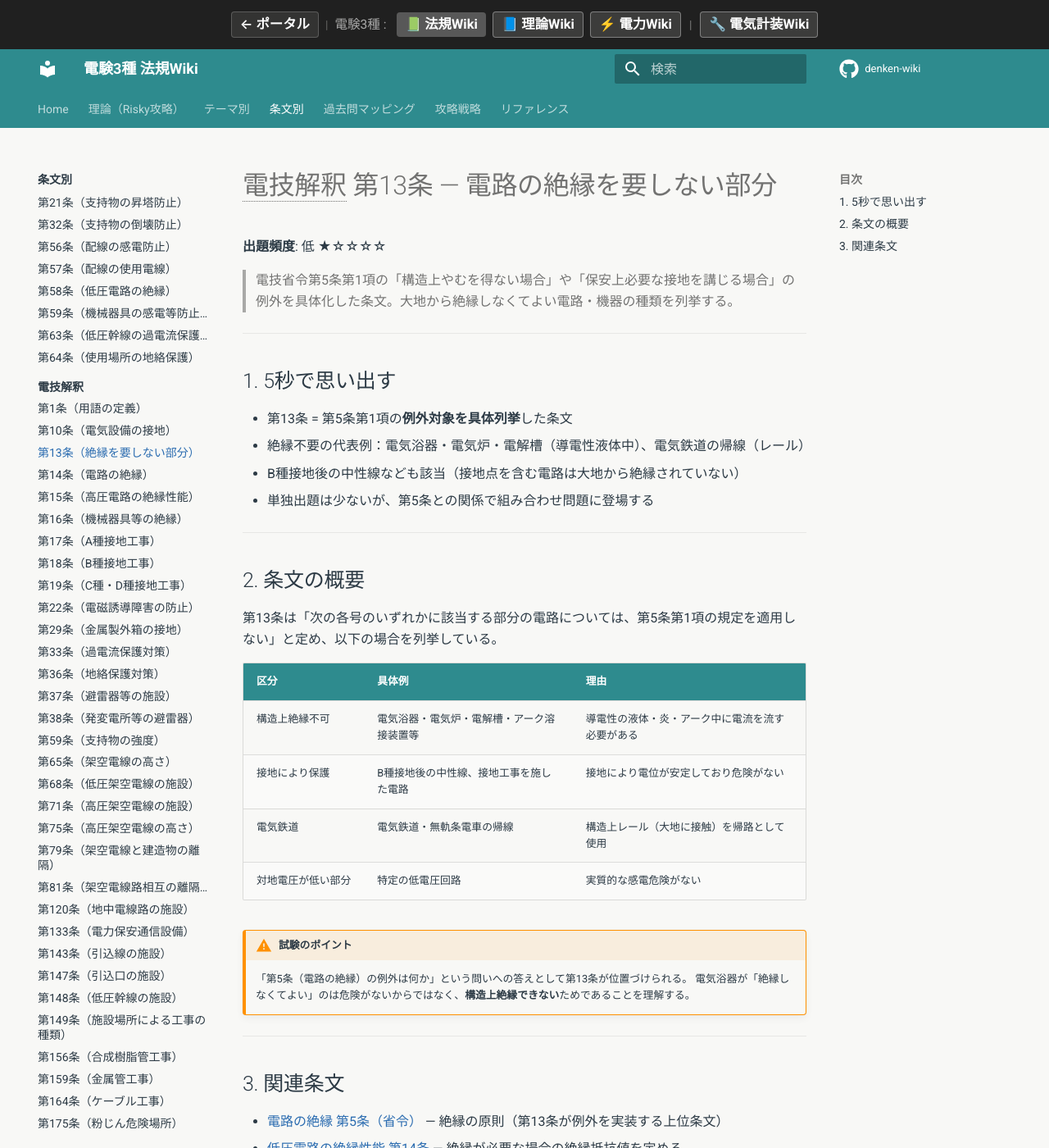
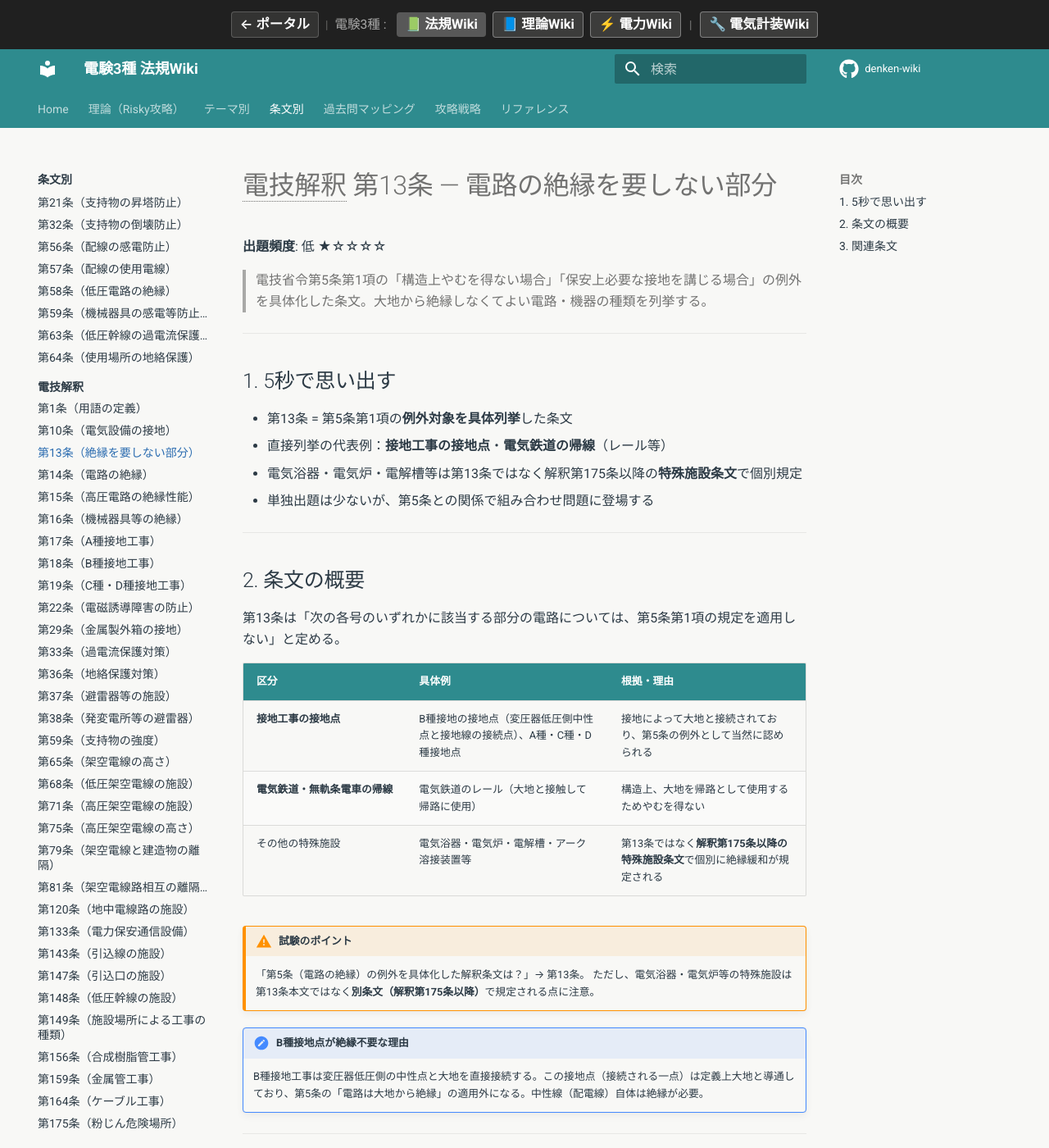
Before and after one commit to kfurufuru/denken-wiki, an MkDocs documentation site: the page built from docs/articles/kaishaku/13.md, in a window 1280 px wide and 1400 px high. Shown: the whole window at 82% size. Built offline with MkDocs 1.6.1 and Material for MkDocs 9.7.7, drawn with Linux system fonts in a browser that asks for light colours; comment, search, counter and statistics services are not loaded; some of the changed text lies outside the part shown.

Commit message:
fix: Opus品質チェック指摘3件を修正
- 省令第22条/第58条混同を修正（1/2000は第22条、第58条は絶縁抵抗値・1mA以下）
- 解釈第13条の内容を正確化（電気浴器等は第175条以降、第13条は接地点・帰線）
- kijun/5.md L358のリンク注記「中性線等」→「接地工事の接地点等」
- 解釈第24条の役割を「接地抵抗値計算式（150/Ig等）」に精密化

Co-Authored-By: Claude Sonnet 4.6 <noreply@anthropic.com>

```diff
--- a/docs/articles/kaishaku/13.md
+++ b/docs/articles/kaishaku/13.md
@@ -2,33 +2,35 @@
 
 **出題頻度**: 低 ★☆☆☆☆
 
-> 電技省令第5条第1項の「構造上やむを得ない場合」や「保安上必要な接地を講じる場合」の例外を具体化した条文。大地から絶縁しなくてよい電路・機器の種類を列挙する。
+> 電技省令第5条第1項の「構造上やむを得ない場合」「保安上必要な接地を講じる場合」の例外を具体化した条文。大地から絶縁しなくてよい電路・機器の種類を列挙する。
 
 ---
 
 ## 1. 5秒で思い出す
 
 - 第13条 = 第5条第1項の**例外対象を具体列挙**した条文
-- 絶縁不要の代表例：電気浴器・電気炉・電解槽（導電性液体中）、電気鉄道の帰線（レール）
-- B種接地後の中性線なども該当（接地点を含む電路は大地から絶縁されていない）
+- 直接列挙の代表例：**接地工事の接地点**・**電気鉄道の帰線**（レール等）
+- 電気浴器・電気炉・電解槽等は第13条ではなく解釈第175条以降の**特殊施設条文**で個別規定
 - 単独出題は少ないが、第5条との関係で組み合わせ問題に登場する
 
 ---
 
 ## 2. 条文の概要
 
-第13条は「次の各号のいずれかに該当する部分の電路については、第5条第1項の規定を適用しない」と定め、以下の場合を列挙している。
+第13条は「次の各号のいずれかに該当する部分の電路については、第5条第1項の規定を適用しない」と定める。
 
-| 区分 | 具体例 | 理由 |
-|------|--------|------|
-| 構造上絶縁不可 | 電気浴器・電気炉・電解槽・アーク溶接装置等 | 導電性の液体・炎・アーク中に電流を流す必要がある |
-| 接地により保護 | B種接地後の中性線、接地工事を施した電路 | 接地により電位が安定しており危険がない |
-| 電気鉄道 | 電気鉄道・無軌条電車の帰線 | 構造上レール（大地に接触）を帰路として使用 |
-| 対地電圧が低い部分 | 特定の低電圧回路 | 実質的な感電危険がない |
+| 区分 | 具体例 | 根拠・理由 |
+|------|--------|-----------|
+| **接地工事の接地点** | B種接地の接地点（変圧器低圧側中性点と接地線の接続点）、A種・C種・D種接地点 | 接地によって大地と接続されており、第5条の例外として当然に認められる |
+| **電気鉄道・無軌条電車の帰線** | 電気鉄道のレール（大地と接触して帰路に使用） | 構造上、大地を帰路として使用するためやむを得ない |
+| その他の特殊施設 | 電気浴器・電気炉・電解槽・アーク溶接装置等 | 第13条ではなく**解釈第175条以降の特殊施設条文**で個別に絶縁緩和が規定される |
 
 !!! warning "試験のポイント"
-    「第5条（電路の絶縁）の例外は何か」という問いへの答えとして第13条が位置づけられる。
-    電気浴器が「絶縁しなくてよい」のは危険がないからではなく、**構造上絶縁できない**ためであることを理解する。
+    「第5条（電路の絶縁）の例外を具体化した解釈条文は？」→ 第13条。
+    ただし、電気浴器・電気炉等の特殊施設は第13条本文ではなく**別条文（解釈第175条以降）**で規定される点に注意。
+
+!!! note "B種接地点が絶縁不要な理由"
+    B種接地工事は変圧器低圧側の中性点と大地を直接接続する。この接地点（接続される一点）は定義上大地と導通しており、第5条の「電路は大地から絶縁」の適用外になる。中性線（配電線）自体は絶縁が必要。
 
 ---
 
```
Also changed, not shown: other parts of docs/articles/kaishaku/13.md (+1 -1 lines), docs/articles/kijun/5.md (+9 -6 lines).
